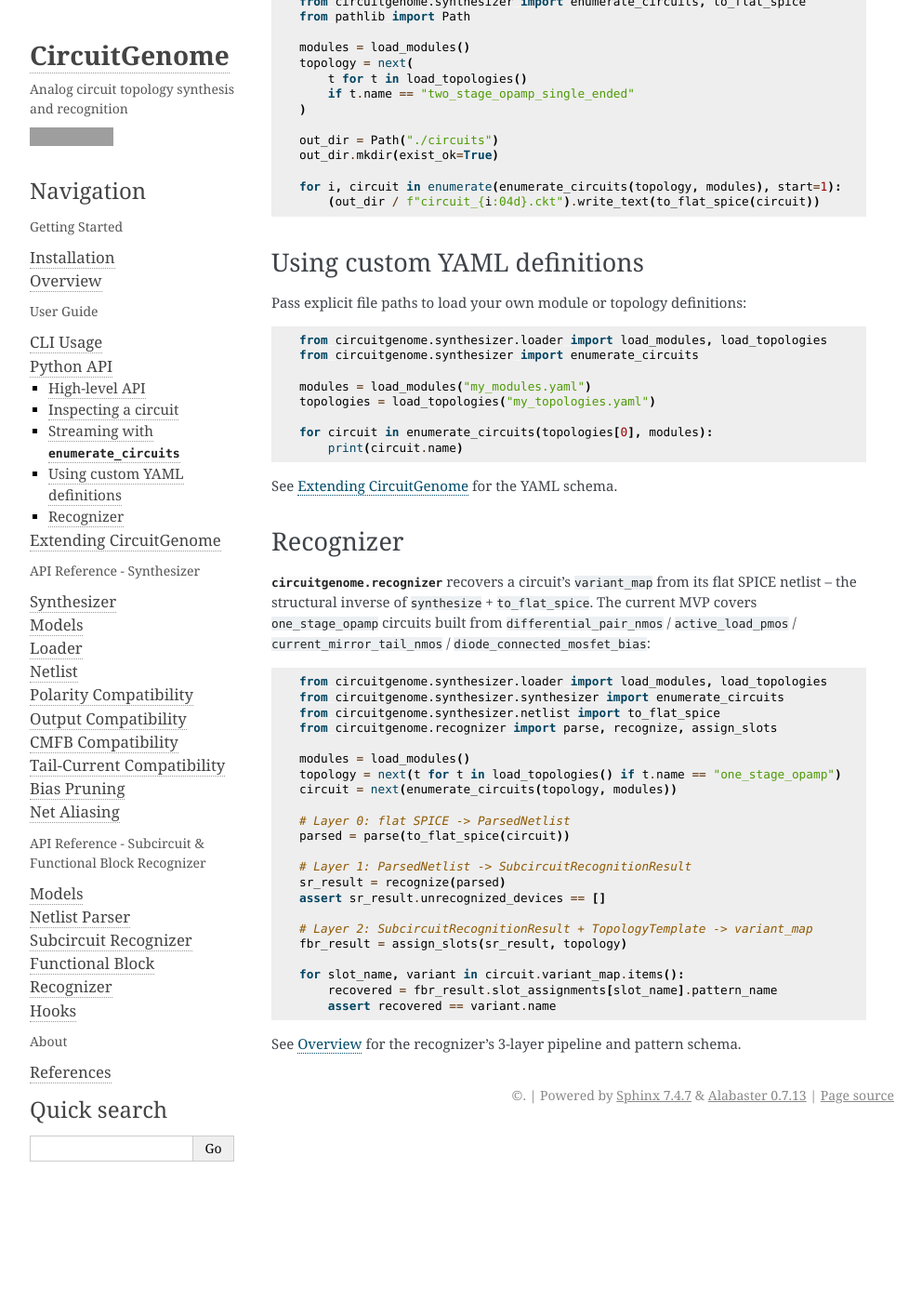
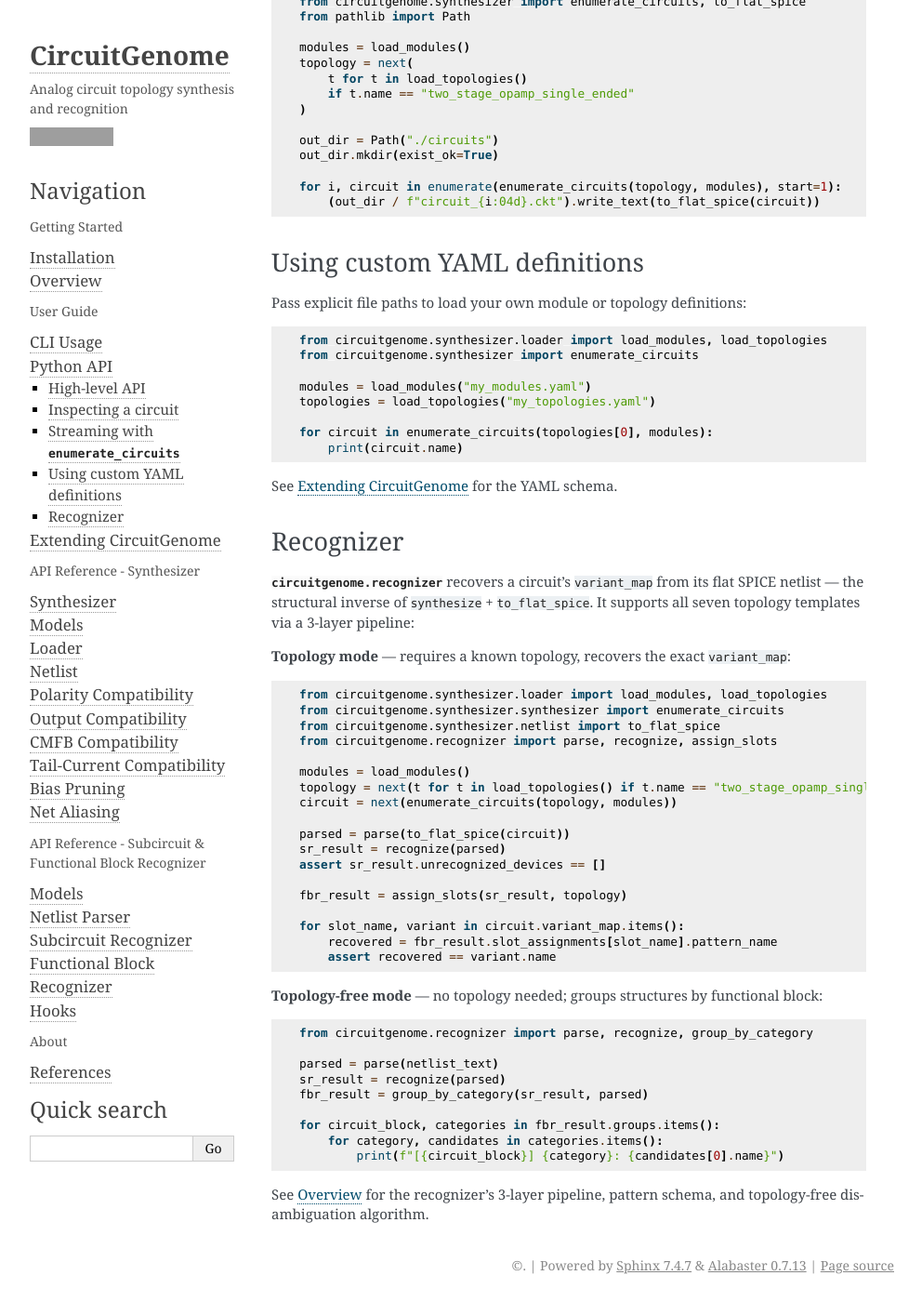
Before and after one commit to analog-ml/CircuitGenome, a Sphinx documentation site: the page built from docs/usage/python_api.rst, in a window 1280 px wide and 1400 px high, scrolled down 1202 px. Shown: the whole window at 93% size, without its empty margins (148-1140 px from the left). Built offline with Sphinx 7.4.7, drawn with Linux system fonts in a browser that asks for light colours; grey boxes are pictures that could not be loaded.

Commit message:
docs: remove MVP references and update recognizer coverage in Sphinx docs
SR and FBR now support all seven topology templates with 73 round-trip
test combinations. Update the status table, scope description, and Python
API example to reflect full coverage and show both topology and
topology-free recognition modes.

Co-Authored-By: Claude Sonnet 4.6 <noreply@anthropic.com>

```diff
--- a/docs/usage/python_api.rst
+++ b/docs/usage/python_api.rst
@@ -115,10 +115,10 @@ Recognizer
 ----------
 
 :mod:`circuitgenome.recognizer` recovers a circuit's ``variant_map`` from its
-flat SPICE netlist -- the structural inverse of ``synthesize`` +
-``to_flat_spice``. The current MVP covers ``one_stage_opamp`` circuits built
-from ``differential_pair_nmos`` / ``active_load_pmos`` /
-``current_mirror_tail_nmos`` / ``diode_connected_mosfet_bias``:
+flat SPICE netlist — the structural inverse of ``synthesize`` + ``to_flat_spice``.
+It supports all seven topology templates via a 3-layer pipeline:
+
+**Topology mode** — requires a known topology, recovers the exact ``variant_map``:
 
 .. code-block:: python
 
@@ -128,22 +128,32 @@ from ``differential_pair_nmos`` / ``active_load_pmos`` /
    from circuitgenome.recognizer import parse, recognize, assign_slots
 
    modules = load_modules()
-   topology = next(t for t in load_topologies() if t.name == "one_stage_opamp")
+   topology = next(t for t in load_topologies() if t.name == "two_stage_opamp_single_ended")
    circuit = next(enumerate_circuits(topology, modules))
 
-   # Layer 0: flat SPICE -> ParsedNetlist
    parsed = parse(to_flat_spice(circuit))
-
-   # Layer 1: ParsedNetlist -> SubcircuitRecognitionResult
    sr_result = recognize(parsed)
    assert sr_result.unrecognized_devices == []
 
-   # Layer 2: SubcircuitRecognitionResult + TopologyTemplate -> variant_map
    fbr_result = assign_slots(sr_result, topology)
 
    for slot_name, variant in circuit.variant_map.items():
        recovered = fbr_result.slot_assignments[slot_name].pattern_name
        assert recovered == variant.name
 
-See :doc:`../overview` for the recognizer's 3-layer pipeline and pattern
-schema.
+**Topology-free mode** — no topology needed; groups structures by functional block:
+
+.. code-block:: python
+
+   from circuitgenome.recognizer import parse, recognize, group_by_category
+
+   parsed = parse(netlist_text)
+   sr_result = recognize(parsed)
+   fbr_result = group_by_category(sr_result, parsed)
+
+   for circuit_block, categories in fbr_result.groups.items():
+       for category, candidates in categories.items():
+           print(f"[{circuit_block}] {category}: {candidates[0].name}")
+
+See :doc:`../overview` for the recognizer's 3-layer pipeline, pattern schema,
+and topology-free disambiguation algorithm.
```
Also changed, not shown: docs/overview.rst (+7 -12 lines).
